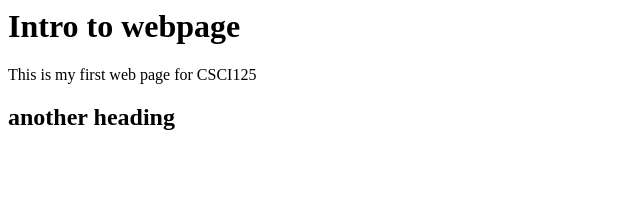
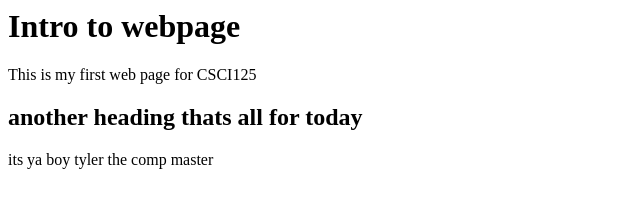
Before and after one commit to TCashimere/TCashimere.github.io, a plain HTML site: page index.html in a window 1280 px wide. Shown: the whole page, without its empty margins (0-640 px from the left). Drawn offline with Linux system fonts and the light colour scheme.

Commit message:
Update index.html

```diff
--- a/index.html
+++ b/index.html
@@ -5,6 +5,7 @@
  <body>
   <h1>Intro to webpage </h1>
   <p>This is my first web page for CSCI125 </p>
-  <h2> another heading</h2>
+  <h2> another heading thats all for today</h2>
+  <p>its ya boy tyler the comp master</p>
  </body>
 </html>
```
